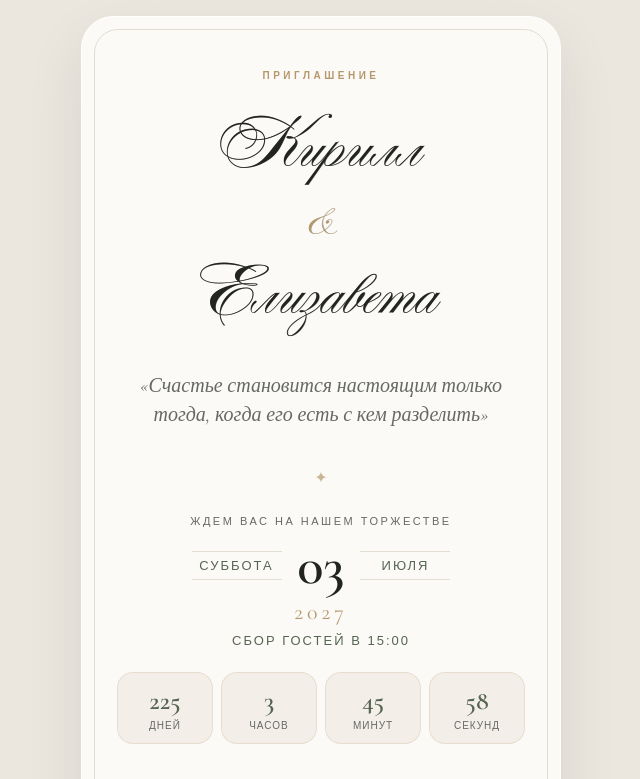
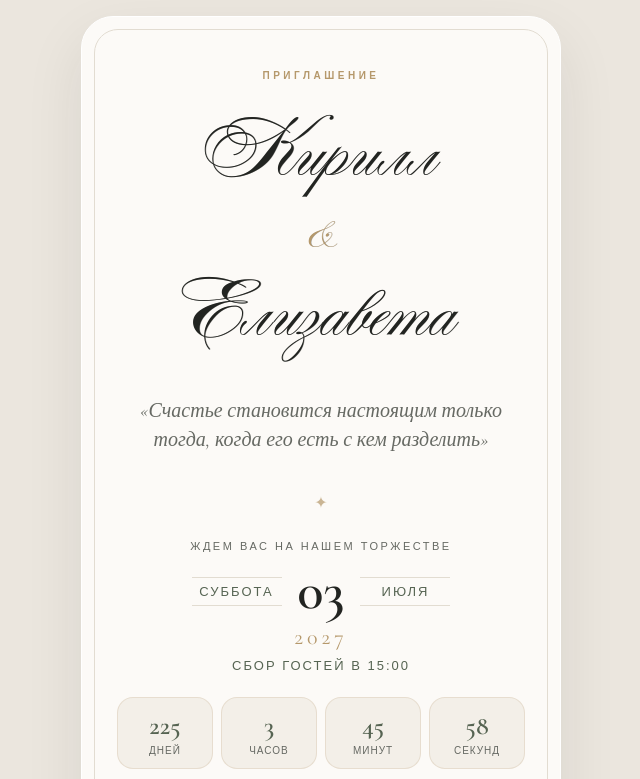
Before and after one commit to studyneuroai/ForTesting, a plain HTML site: page index.html in a window 1280 px wide. Shown: the top 779 px of the page, without its empty margins (319-959 px from the left). Drawn offline with nearby package versions, Linux system fonts and the light colour scheme.

Commit message:
index.html

```diff
--- a/index.html
+++ b/index.html
@@ -53,12 +53,12 @@
     }
     .names {
       font-family: 'WeddingAngel', 'Cormorant Garamond', cursive;
-      font-size: clamp(68px, 17.5vw, 92px);
+      font-size: clamp(78px, 20vw, 106px);
       font-weight: 400;
-      line-height: 1.15;
+      line-height: 1.12;
       color: var(--text-dark);
       text-shadow: 0.4px 0.4px 0px rgba(34, 36, 33, 0.4);
-      padding: 0 2px;
+      padding: 0;
     }
     .names span { display: block; font-size: 44px; color: var(--gold); line-height: 0.75; margin: 4px 0; }
     .hero-quote {
@@ -106,7 +106,7 @@
     .footer-sign {
       margin-top: 26px;
       font-family: 'WeddingAngel', 'Cormorant Garamond', cursive;
-      font-size: clamp(38px, 10vw, 48px);
+      font-size: clamp(44px, 11.5vw, 56px);
       white-space: nowrap;
       color: var(--gold);
       text-shadow: 0.4px 0.4px 0px rgba(181, 152, 107, 0.45);
```
